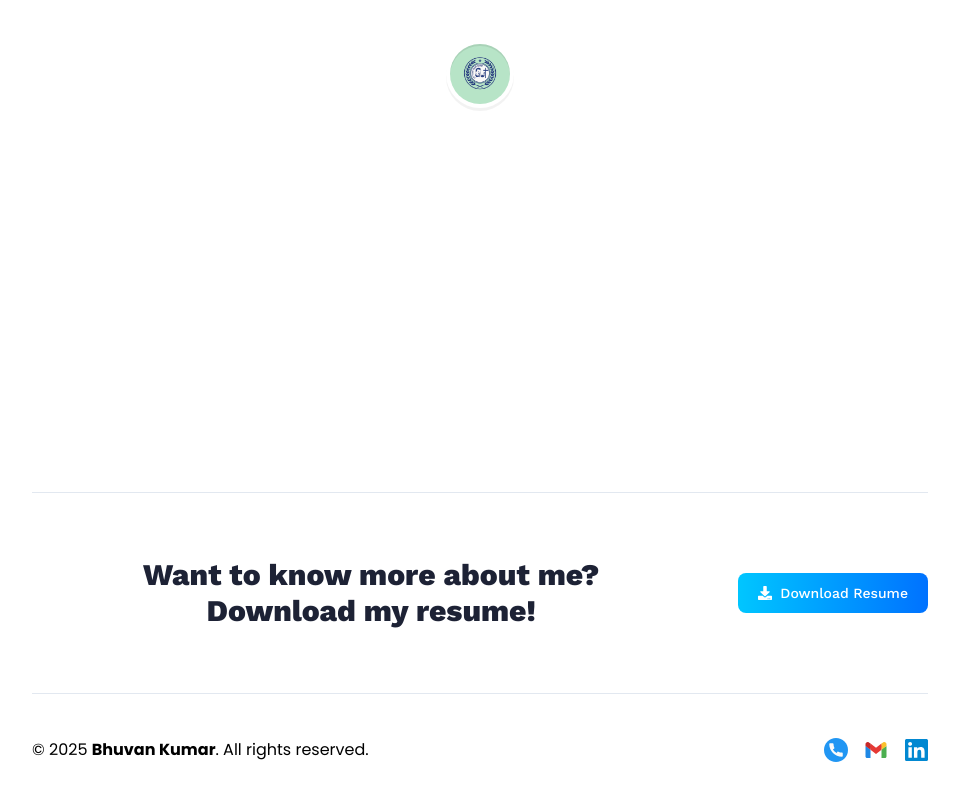
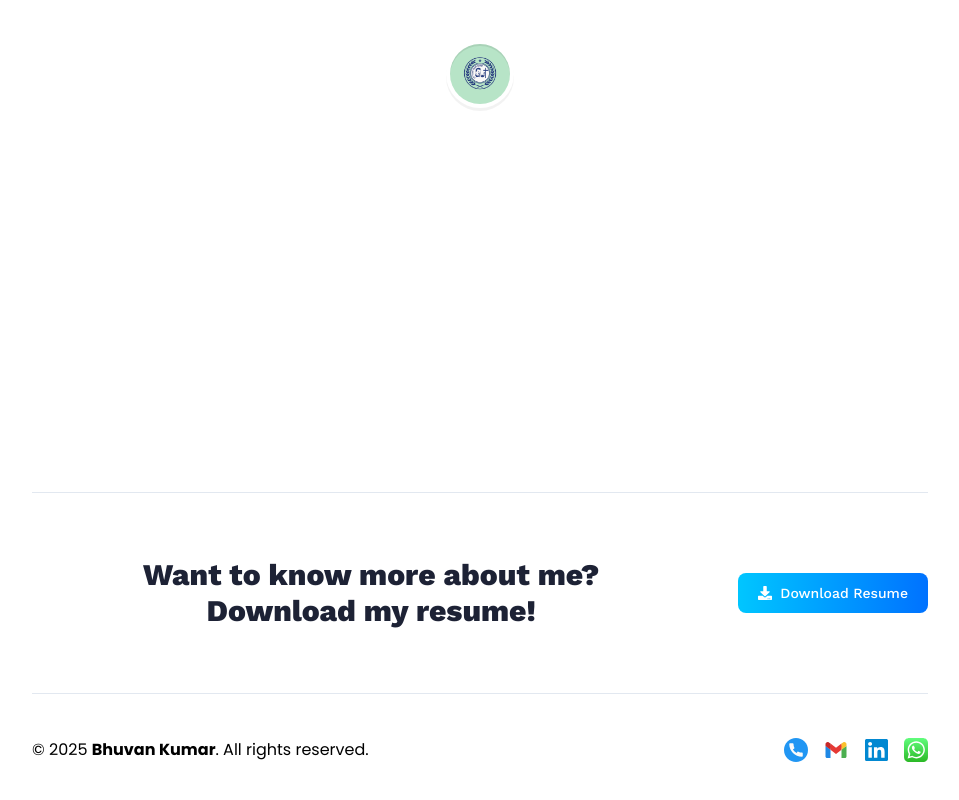
Before and after one commit to bhuvan771/Bhuvan-Portfolio, a React (Vite) app: page /about in a window 1280 px wide. Shown: the part 3174-3974 px from the top of the page, without its empty margins (160-1119 px from the left). Built offline with nearby package versions, Linux system fonts and the light colour scheme.

Commit message:
Initial project upload

```diff
--- a/src/assets/icons/index.js
+++ b/src/assets/icons/index.js
@@ -31,6 +31,7 @@ import SQL from './SQL.svg'
 import Gmail from './Gmail.svg'
 import n8n from './n8n.svg'
 import postgres from './postgres.svg'
+import whatsapp from './whatsapp.svg'
 
 export {
     css,
@@ -66,4 +67,5 @@ export {
     Gmail,
     n8n,
     postgres,
+    whatsapp,
 }
--- a/src/constants/index.js
+++ b/src/constants/index.js
@@ -30,7 +30,8 @@ import {
   threads,
   typescript,
   n8n,
-  postgres
+  postgres,
+  whatsapp
 } from "../assets/icons";
 
 /* ---------------- SKILLS ---------------- */
@@ -146,6 +147,13 @@ export const socialLinks = [
     iconUrl: linkedin,
     link: "https://www.linkedin.com/in/bhuvankumar-kumar-0539b2351/",
   },
+
+  {
+    name: "WhatsApp",
+    iconUrl: whatsapp,
+    link: "https://wa.me/919003024825?text=Thank%20you%20for%20taking%20the%20time%20to%20view%20my%20portfolio.%20How%20can%20I%20help%20you%20today%3F",
+
+  },
 ];
 
 export const ProjectsList = [
```
Also changed, not shown: src/assets/icons/whatsapp.svg (added).
